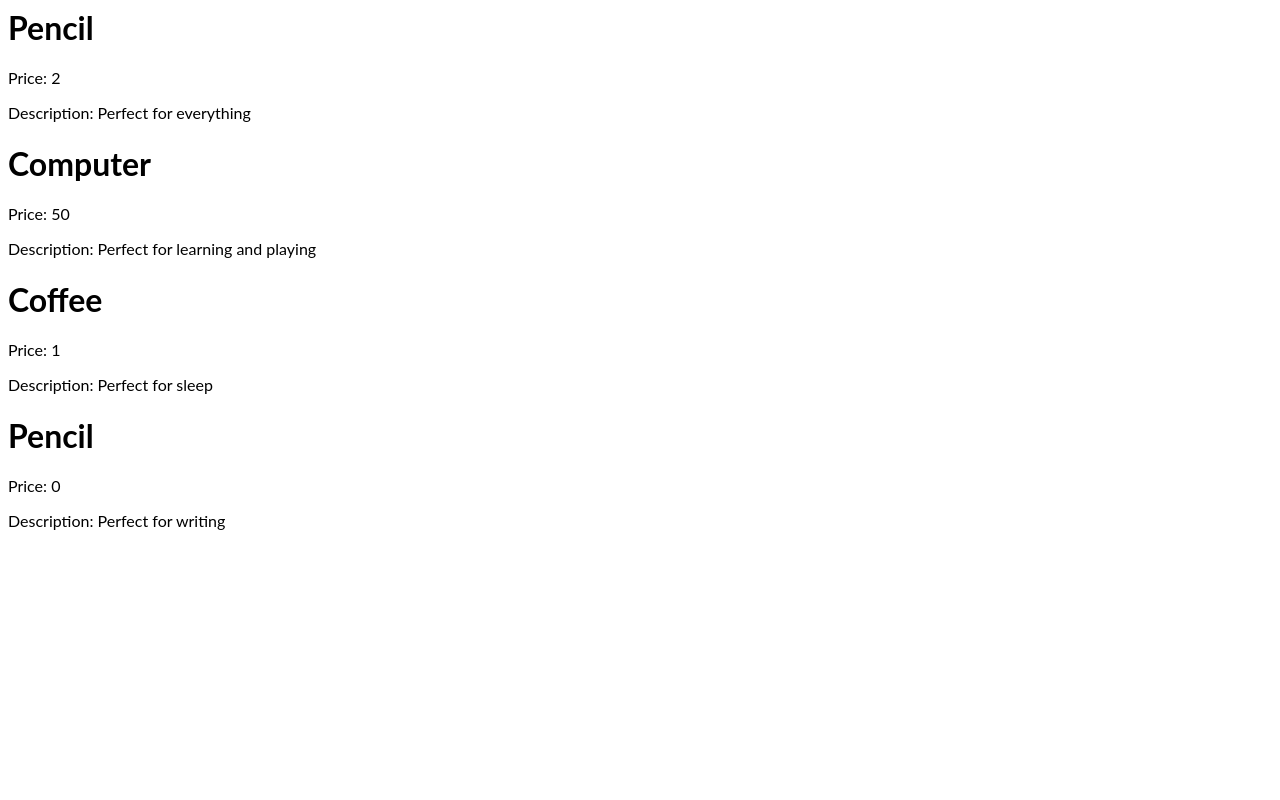
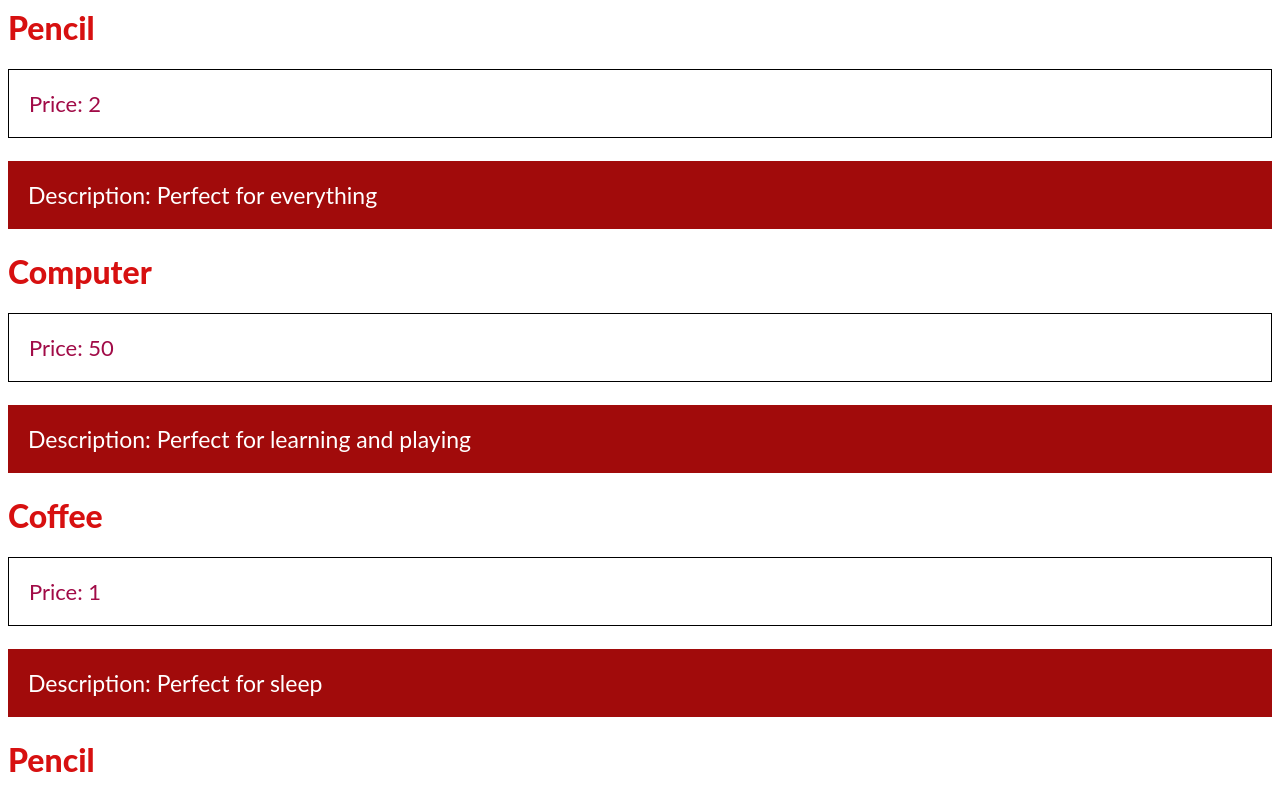
Before and after one commit to lerbal7/react-Project, a React (Create React App) app: page / in a window 1280 px wide. Shown: the top 800 px of the page. Built offline with nearby package versions, Linux system fonts and the light colour scheme.

Commit message:
Added some style

```diff
--- a/App.js
+++ b/App.js
@@ -6,6 +6,7 @@ import Joke from "./Joke"
 import jokesData from "./jokesData"
 import Product from "./Product"
 import vschoolsProducts from "./vschoolsProducts"
+import "./style.css"
 
 function App() {
 
--- a/Product.js
+++ b/Product.js
@@ -1,11 +1,26 @@
 import React from "react"
 
 function Product(props) {
+
+  const stylesPrice = {
+    fontSize: "22px",
+    padding: "20px",
+    color: "#A10B47",
+    border: "1px solid black"
+  }
+
+  const stylesDesc = {
+    fontSize: "23px",
+    color: "white",
+    backgroundColor: "#A10B0B",
+    padding: "20px"
+  }
+
   return(
     <div>
-      <h1>{props.name}</h1>
-      <p>Price: {props.price}</p>
-      <p>Description: {props.description}</p>
+      <h1 className="headerStyle">{props.name}</h1>
+      <p style={stylesPrice}>Price: {props.price}</p>
+      <p style={stylesDesc}>Description: {props.description}</p>
     </div>
   )
 }
--- a/style.css
+++ b/style.css
@@ -1,3 +1,10 @@
 h1, p {
   font-family: Lato;
 }
+
+.headerStyle {
+  font-size: "30px";
+  color: #D71010;
+  background-color: white;
+  font-weight: 800;
+}
```
